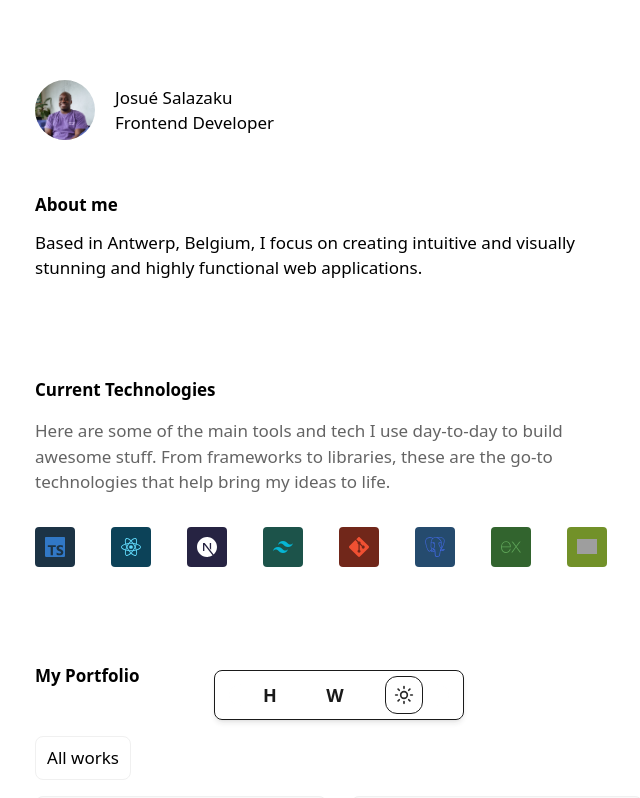
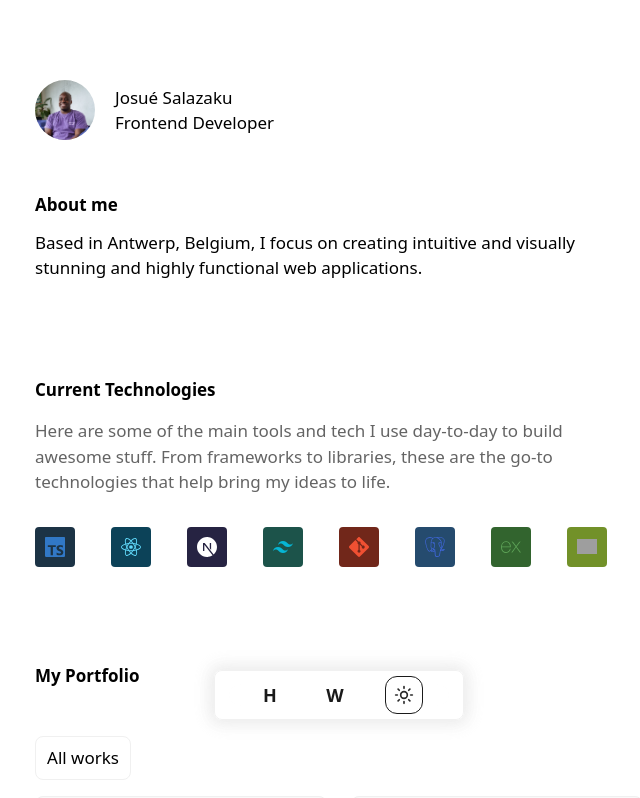
Before and after one commit to JosueSalazaku/portfolio-page, a Next.js app: page / in a window 1280 px wide. Shown: the top 798 px of the page, without its empty margins (301-941 px from the left). Built offline with nearby package versions, Linux system fonts and the light colour scheme; grey boxes are pictures that could not be loaded.

Commit message:
Refactor: improve surrounding glow effect for nav element in light and dark modes

```diff
--- a/src/app/components/Nav.tsx
+++ b/src/app/components/Nav.tsx
@@ -5,12 +5,11 @@ import { ModeToggle } from './ModeToggle'
 
 export default function Nav() {
   return (
-    <nav className='mx-auto h-[50px] flex flex-col justify-center items-center rounded border-white fixed bottom-20 left-0 right-0 z-50'>
-      <div className="w-[250px] h-[50px] flex items-center px-10 justify-between rounded-lg border
-  border-zinc-300 dark:border-gray-medium
-  bg-zinc-100 dark:bg-[#111111]
-  backdrop-blur-md opacity-90 shadow-md dark:shadow-lg">
-
+<nav className="mx-auto h-[50px] flex flex-col justify-center items-center rounded border-white fixed bottom-20 left-0 right-0 z-50">
+  <div className="w-[250px] h-[50px] flex items-center px-10 justify-between rounded-lg border
+    border-gray-light dark:border-gray-medium
+    bg-zinc-100 dark:bg-[#111111]
+    backdrop-blur-md opacity-90 shadow-[0_0_15px_5px_rgba(200,200,200,0.4)] dark:shadow-[0_0_15px_5px_rgba(0,0,0,0.6)]">
         <ul className='flex flex-row items-center justify-between w-full'>
           <Link href="/">
             <li className="px-2 text-lg font-semibold rounded-md dark:font-light dark:text-white hover:bg-blue-600">H</li>
```
